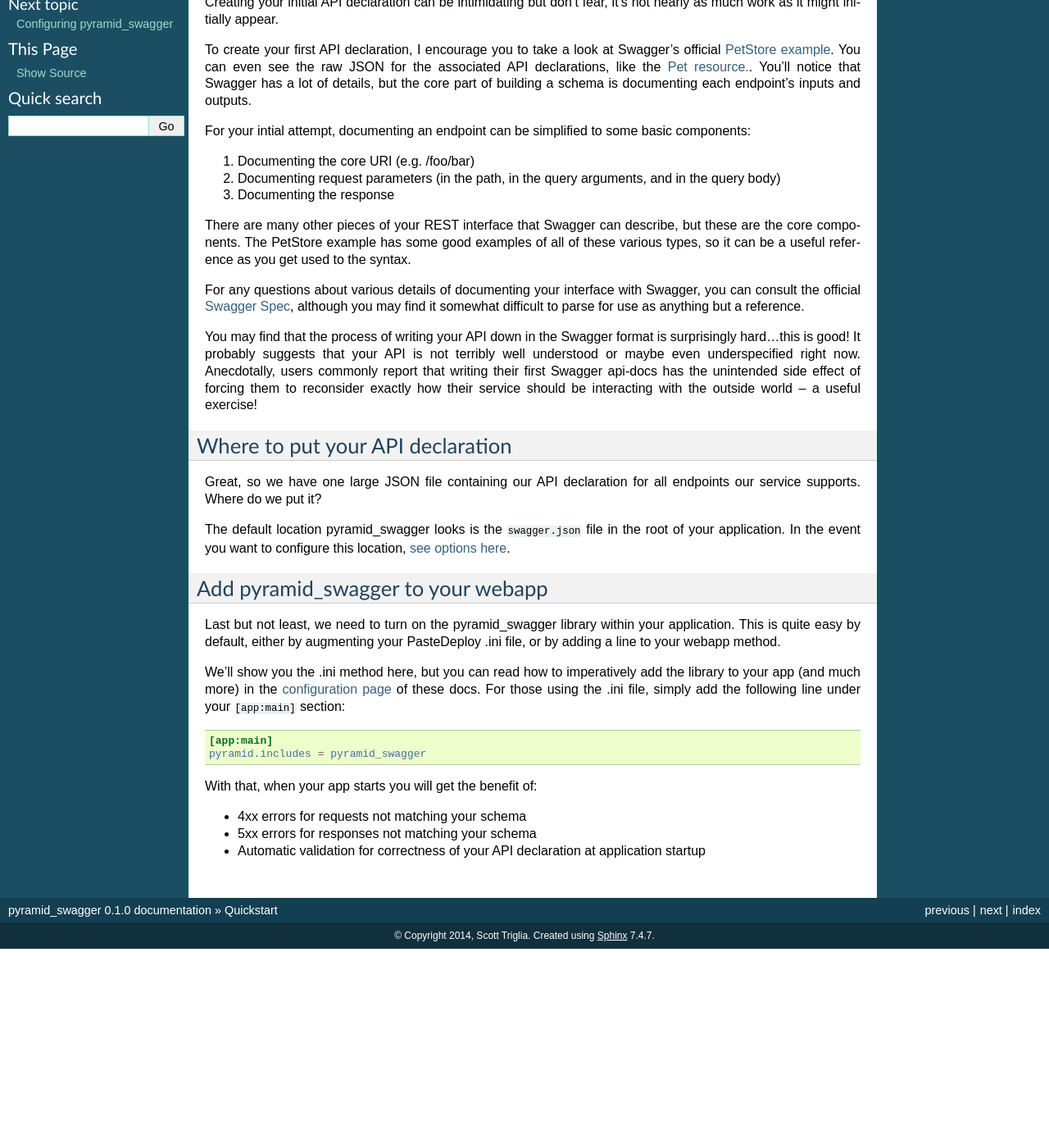
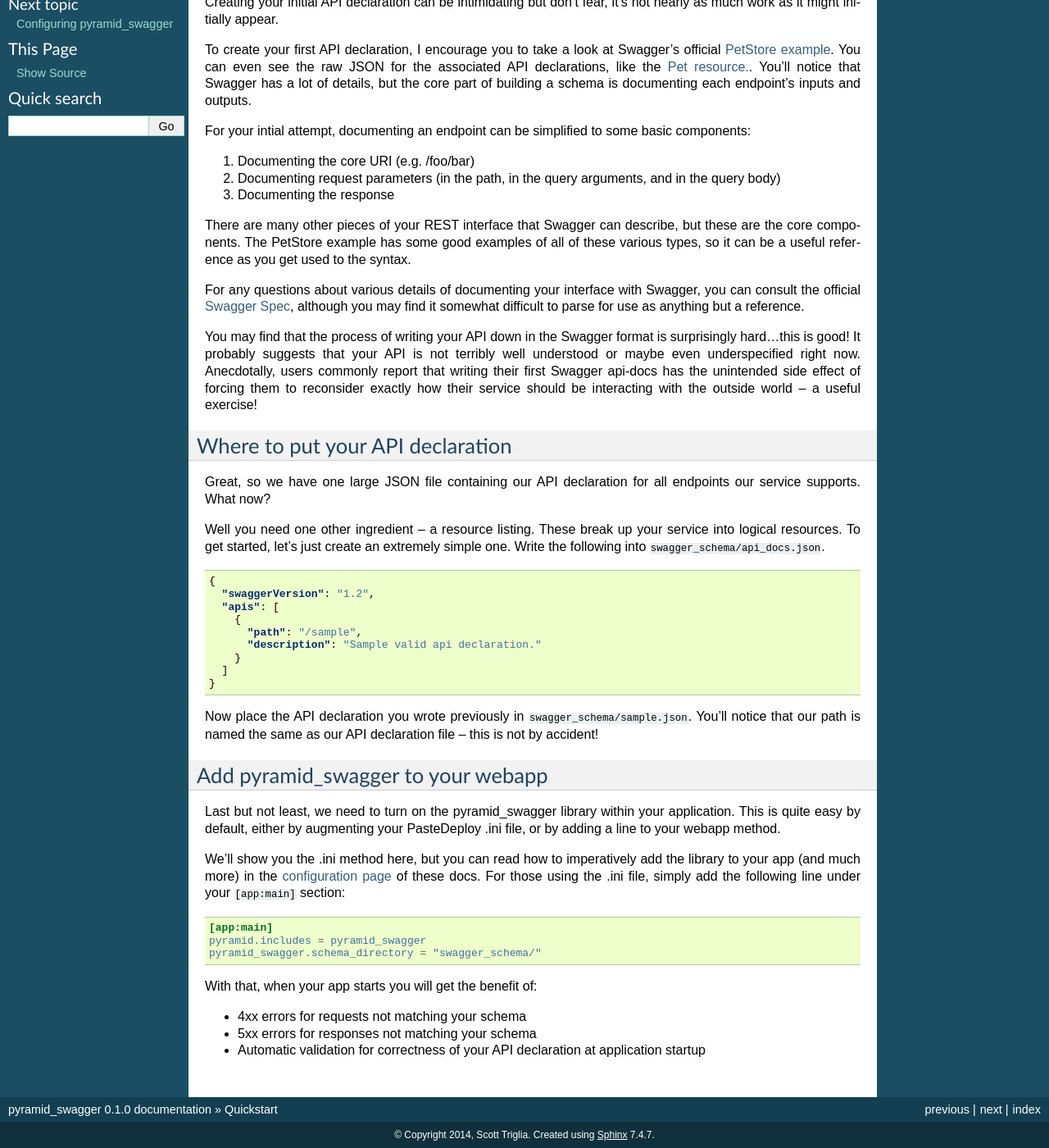
Before and after one commit to Yelp/pyramid_swagger, a Sphinx documentation site: the page built from docs/quickstart.rst, in a window 1280 px wide and 1400 px high, scrolled down 287 px. Shown: the whole window at 82% size. Built offline with Sphinx 7.4.7, drawn with Linux system fonts in a browser that asks for light colours; before the commit the page ends 1444 px from its top, so only the background shows below that.

Commit message:
Update docs for new schema format

```diff
--- a/docs/configuration.rst
+++ b/docs/configuration.rst
@@ -12,8 +12,8 @@
         # Add the pyramid_swagger validation tween to your app (required)
         pyramid.includes = pyramid_swagger
 
-        # Point pyramid_swagger at your api declaration (defaults to swagger.json)
-        pyramid_swagger.schema_path = "swagger.json"
+        # Point pyramid_swagger at the directory containing your api_docs.json (required!)
+        pyramid_swagger.schema_directory = "schemas/live/here"
 
         # Enable/disable response validation (true by default)
         pyramid_swagger.enable_response_validation = true
@@ -27,7 +27,7 @@
 
         def main(global_config, **settings):
             # ...
-            settings['pyramid_swagger.schema_path'] = 'swagger.json'
+            settings['pyramid_swagger.schema_directory'] = 'schemas/live/here/'
             settings['pyramid_swagger.enable_response_validation'] = True
             settings['pyramid_swagger.enable_swagger_spec_validation'] = True
             config = Configurator(settings=settings)
--- a/docs/glossary.rst
+++ b/docs/glossary.rst
@@ -7,7 +7,7 @@
   The preferred term for the resource listing and associated api declarations. This is so-named to avoid confusion with the Swagger Specification and the actual implementation of your service.
 
 resource listing
-  The top-level declaration of the various Swagger resources your service exposes. Each service must have an associated api declaration.
+  The top-level declaration of the various Swagger resources your service exposes. Each resource must have an associated api declaration.
 
 api declaration
   The description of each endpoint a particular Swagger service provides, with complete input and output declared.
--- a/docs/quickstart.rst
+++ b/docs/quickstart.rst
@@ -30,9 +30,23 @@
 Where to put your API declaration
 -----------------------------------
 
-Great, so we have one large JSON file containing our API declaration for all endpoints our service supports. Where do we put it?
+Great, so we have one large JSON file containing our API declaration for all endpoints our service supports. What now?
 
-The default location pyramid_swagger looks is the :samp:`swagger.json` file in the root of your application. In the event you want to configure this location, :doc:`see options here </configuration>`.
+Well you need one other ingredient -- a resource listing. These break up your service into logical resources. To get started, let's just create an extremely simple one. Write the following into :samp:`swagger_schema/api_docs.json`.
+
+.. code-block:: json
+
+        {
+          "swaggerVersion": "1.2",
+          "apis": [
+            {
+              "path": "/sample",
+              "description": "Sample valid api declaration."
+            }
+          ]
+        }
+
+Now place the API declaration you wrote previously in :samp:`swagger_schema/sample.json`. You'll notice that our path is named the same as our API declaration file -- this is not by accident!
 
 Add pyramid_swagger to your webapp
 -----------------------------------
@@ -45,6 +59,7 @@
 
         [app:main]
         pyramid.includes = pyramid_swagger
+        pyramid_swagger.schema_directory = "swagger_schema/"
 
 With that, when your app starts you will get the benefit of:
 
```
